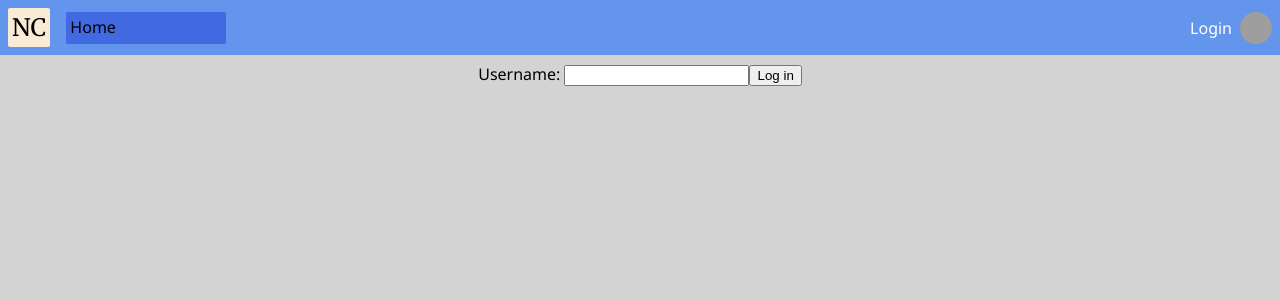
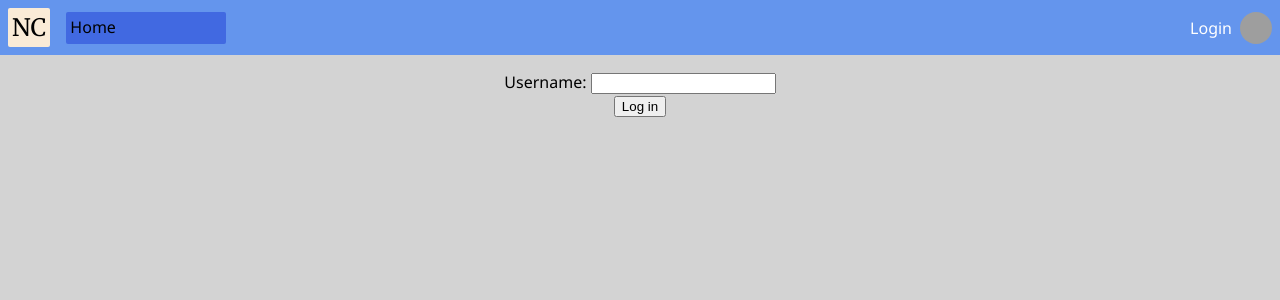
Before and after one commit to peter-job/nc-news-fe, a React (Create React App) app: page /login in a window 1280 px wide. Shown: the top 300 px of the page. Built offline with nearby package versions, Linux system fonts and the light colour scheme; grey boxes are pictures that could not be loaded.

Commit message:
Change Auth styling

```diff
--- a/src/components/Auth.js
+++ b/src/components/Auth.js
@@ -36,6 +36,7 @@ class Auth extends Component {
         <form onSubmit={this.handleSubmit}>
           <label>Username: </label>
           <input onChange={this.handleChange} value={this.state.username} />
+          <br />
           <button type="submit">Log in</button>
         </form>
         {this.state.notFound && (
--- a/src/styles/Auth.css
+++ b/src/styles/Auth.css
@@ -1,4 +1,4 @@
 .Auth {
-  padding: 0.5em;
+  padding: 1em;
   text-align: center;
 }
```
